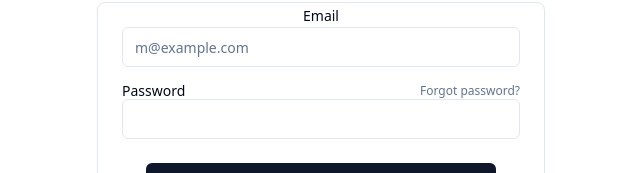
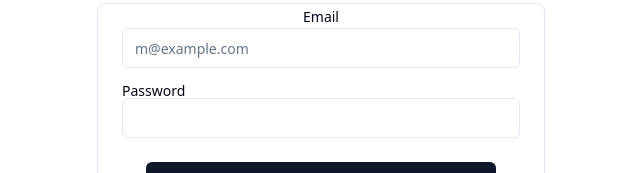
Before and after one commit to Thykp/HEAP_Group17, a React (Vite) app in the folder frontendV2/: page /login in a window 1280 px wide. Shown: the part 329-502 px from the top of the page, without its empty margins (319-959 px from the left). Built offline with nearby package versions, Linux system fonts and the light colour scheme; no server answers.

Commit message:
removed minor text

```diff
--- a/frontendV2/src/pages/Login.tsx
+++ b/frontendV2/src/pages/Login.tsx
@@ -58,9 +58,6 @@ export default function Login() {
                 <div>
                   <div className="flex items-center justify-between">
                     <Label htmlFor="password">Password</Label>
-                    <Link to="#" className="text-xs text-muted-foreground hover:underline">
-                      Forgot password?
-                    </Link>
                   </div>
                   <Input
                     id="password"
```
Also changed, not shown: 1 other file (tests, documents, lock files or other folders).
